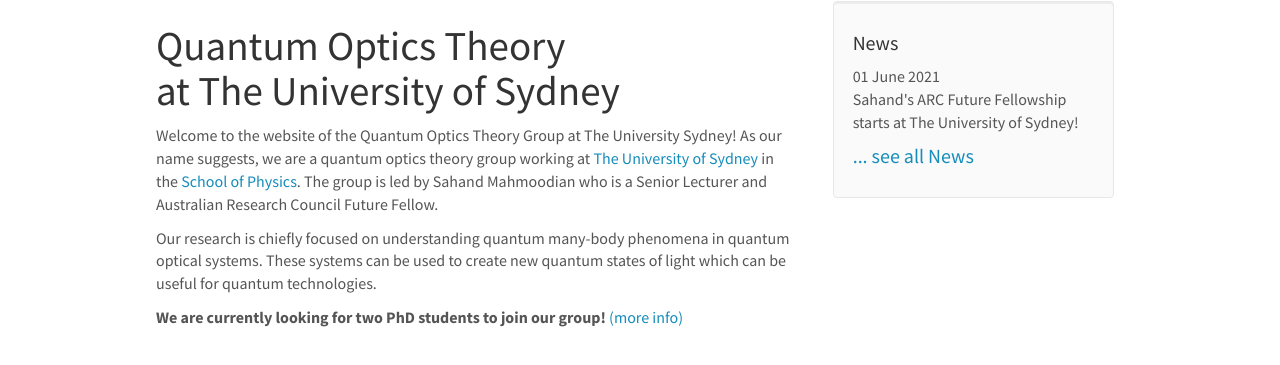
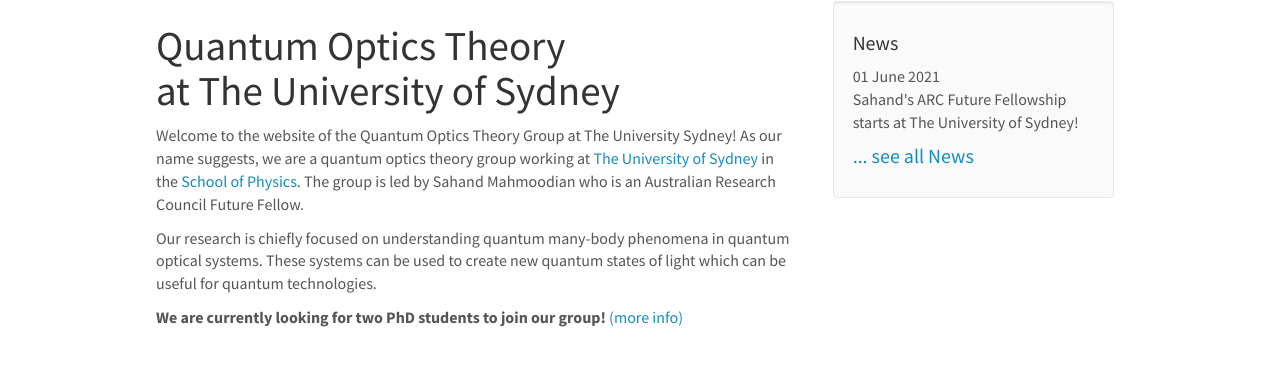
Before and after one commit to quantumOpticsTheorySydney/quantumOpticsTheorySydney.github.io, a Jekyll site: the page built from _pages/home.md, in a window 1280 px wide and 1264 px high. Shown: the part 69-434 px from the top of the window. Built offline with Jekyll 4.4.1, drawn with Linux system fonts in a browser that asks for light colours; nearby versions of some CDN libraries.

Commit message:
small changes

```diff
--- a/_data/team_members.yml
+++ b/_data/team_members.yml
@@ -1,6 +1,6 @@
 - name: Sahand Mahmoodian
   photo: sahand.jpg
-  info: Senior Lecturer and ARC Future Fellow, (Jun 21 - )
+  info: ARC Future Fellow, (Jun 21 - )
   email: sahand.mahmoodian@sydney.edu.au
   bio: See my [CV](/downloads/MahmoodianCV.pdf) here.
   pubs: See [Google Scholar](https://scholar.google.com.au/citations?view_op=list_works&hl=en&hl=en&user=PVdQntQAAAAJ) for my publications.
--- a/_pages/home.md
+++ b/_pages/home.md
@@ -6,7 +6,7 @@ sitemap: false
 permalink: /
 ---
 
-Welcome to the website of the Quantum Optics Theory Group at The University Sydney! As our name suggests, we are a quantum optics theory group working at [The University of Sydney](http://sydney.edu.au) in the [School of Physics](https://www.sydney.edu.au/science/schools/school-of-physics.html). The group is led by Sahand Mahmoodian who is a Senior Lecturer and Australian Research Council Future Fellow.
+Welcome to the website of the Quantum Optics Theory Group at The University Sydney! As our name suggests, we are a quantum optics theory group working at [The University of Sydney](http://sydney.edu.au) in the [School of Physics](https://www.sydney.edu.au/science/schools/school-of-physics.html). The group is led by Sahand Mahmoodian who is an Australian Research Council Future Fellow.
 
 Our research is chiefly focused on understanding quantum many-body phenomena in quantum optical systems. These systems can be used to create new quantum states of light which can be useful for quantum technologies.
 
```
